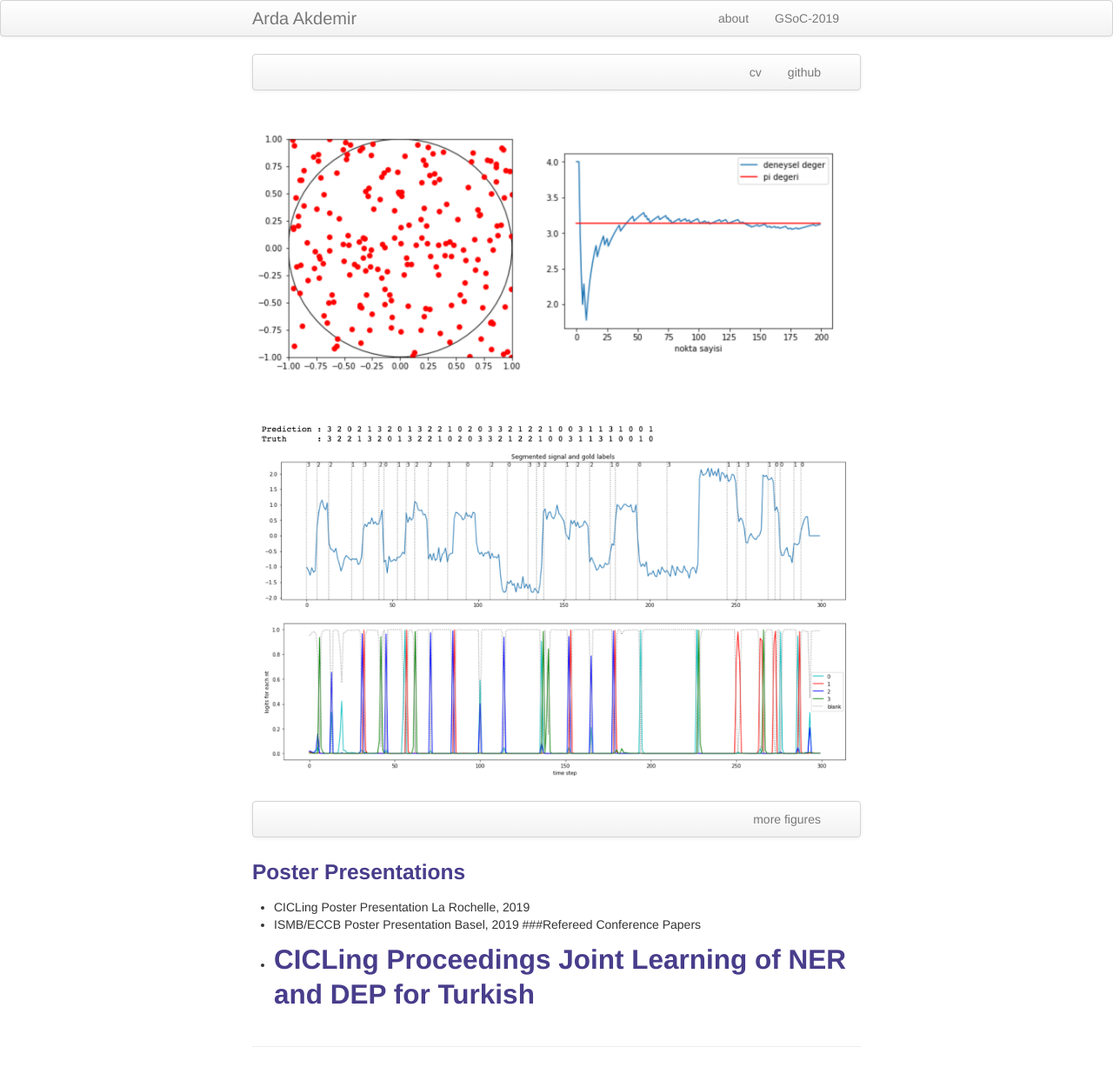
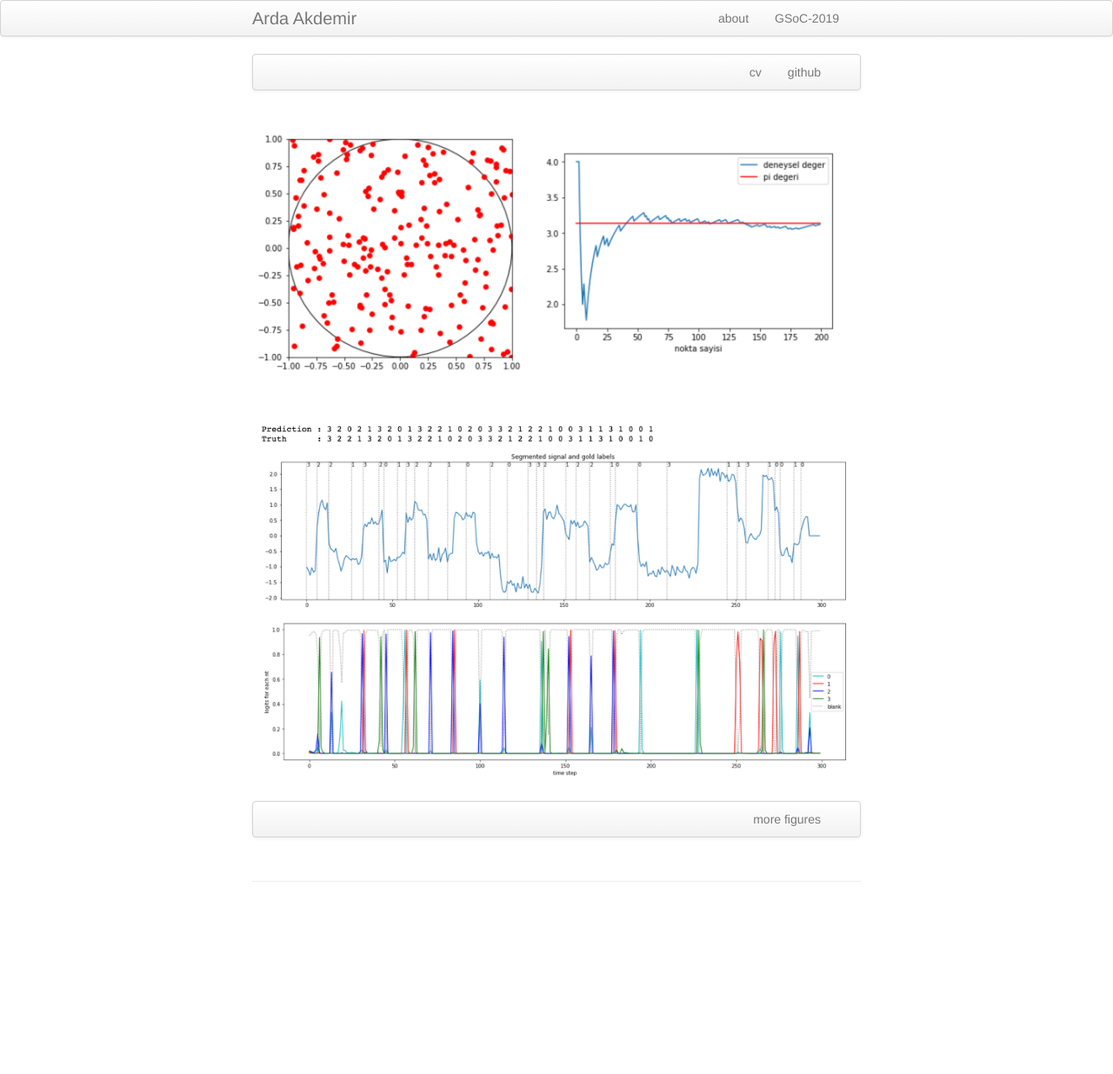
Before and after one commit to ardakdemir/ardakdemir.github.io, a Jekyll site: the page built from index.md, in a window 1280 px wide. Shown: the whole page at 87% size. Built offline with Jekyll 4.4.1, drawn with Linux system fonts in a browser that asks for light colours; after the commit the page ends 1045 px from its top, so only the background shows below that.

Commit message:
cv updated

```diff
--- a/index.md
+++ b/index.md
@@ -31,8 +31,10 @@
 <table class="wide">
 <tr>
   <td class="left">
+  <a href="https://www.biorxiv.org/content/biorxiv/early/2019/07/08/694919.full.pdf">
     <a href="assets/publpics/segmented_basecalling.png">
         <img src="assets/publpics/segmented_basecalling.png" alt="Basecalling" title="Basecalling"/>
+    </a>
     </a>
   </td>
 </tr>
@@ -45,11 +47,3 @@
       </ul>
   </div>
 </div>
-
-
-### Poster Presentations
-- CICLing Poster Presentation La Rochelle, 2019
-- ISMB/ECCB Poster Presentation Basel, 2019
-###Refereed Conference Papers
-- CICLing Proceedings Joint Learning of NER and DEP for Turkish
--
```
